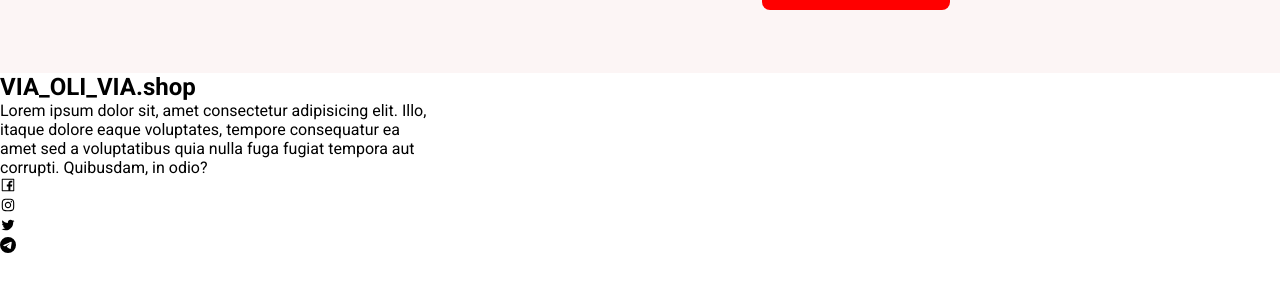
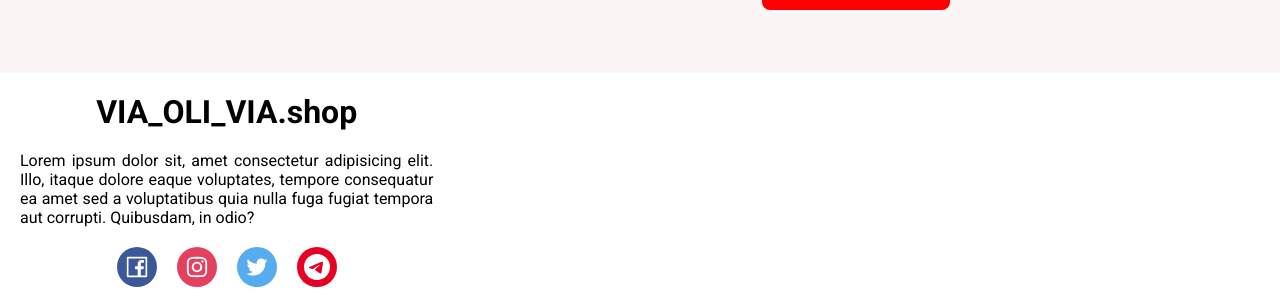
Before and after one commit to VladimirVolvakov/online-shopping-mern-app, a React (Create React App) app: page / in a window 1280 px wide. Shown: the part 2469-2773 px from the top of the page. Before the commit the page ends 2726 px from the top, so only its background shows below. Built offline with nearby package versions, Linux system fonts and the light colour scheme.

Commit message:
feat: add styles for LeftPart of Footer component

```diff
--- a/src/components/Footer.jsx
+++ b/src/components/Footer.jsx
@@ -16,16 +16,16 @@
             Quibusdam, in odio?
           </Description>
           <SocialMediaContainer>
-            <SocialMediaIcon>
+            <SocialMediaIcon color="3B5999">
               <AiOutlineFacebook />
             </SocialMediaIcon>
-            <SocialMediaIcon>
+            <SocialMediaIcon color="E4405F">
               <AiOutlineInstagram />
             </SocialMediaIcon>
-            <SocialMediaIcon>
+            <SocialMediaIcon color="55ACEE">
               <AiOutlineTwitter />
             </SocialMediaIcon>
-            <SocialMediaIcon>
+            <SocialMediaIcon color="E60023">
               <BsTelegram />
             </SocialMediaIcon>
           </SocialMediaContainer>
--- a/src/components/Footer.styles.js
+++ b/src/components/Footer.styles.js
@@ -6,6 +6,9 @@
 
 export const LeftPart = styled.div`
   flex: 1;
+  display: flex;
+  flex-direction: column;
+  padding: 20px;
 `;
 
 export const CentralPart = styled.div`
@@ -16,10 +19,32 @@
   flex: 1;
 `;
 
-export const Logo = styled.h2``;
+export const Logo = styled.h2`
+  font-size: 32px;
+  text-align: center;
+  margin-bottom: 20px;
+`;
 
-export const Description = styled.p``;
+export const Description = styled.p`
+  text-align: justify;
+  margin-bottom: 20px;
+`;
 
-export const SocialMediaContainer = styled.div``;
+export const SocialMediaContainer = styled.div`
+  display: flex;
+  justify-content: center;
+  align-items: center;
+`;
 
-export const SocialMediaIcon = styled.div``;
+export const SocialMediaIcon = styled.div`
+  height: 40px;
+  width: 40px;
+  border-radius: 50%;
+  margin: 0 10px;
+  color: white;
+  background-color: #${props => props.color};
+  font-size: 26px;
+  display: flex;
+  justify-content: center;
+  align-items: center;
+`;
```
